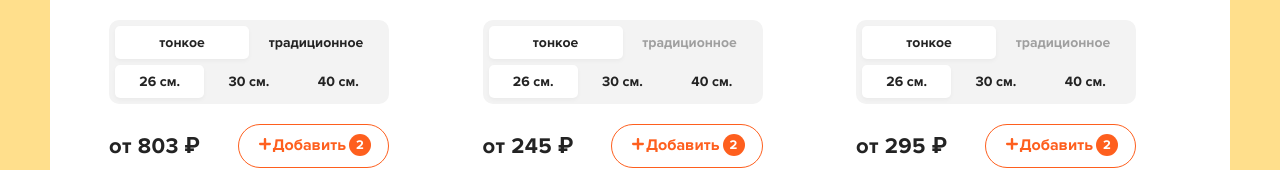
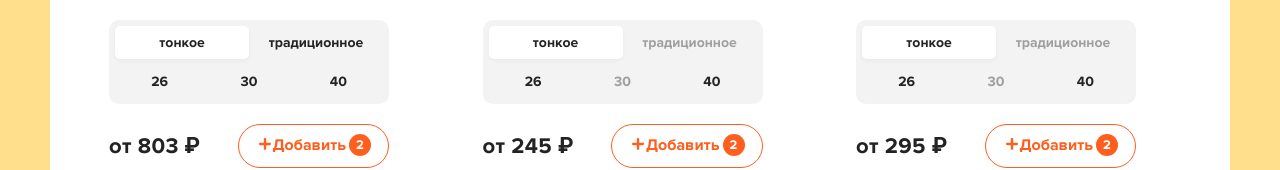
Before and after one commit to chewho/React-Pizza-App, a React (Create React App) app: page / in a window 1280 px wide. Shown: the part 592-762 px from the top of the page. Built offline with nearby package versions, Linux system fonts and the light colour scheme.

Commit message:
feat: add logic for pizza sizes

```diff
--- a/src/components/PizzaBlock.jsx
+++ b/src/components/PizzaBlock.jsx
@@ -1,12 +1,19 @@
 import React, { useState } from "react";
 import classNames from "classnames";
 
-const PizzaBlock = ({ name, imageUrl, price, types }) => {
-  const typeName = ["тонкое", "традиционное"];
+const PizzaBlock = ({ name, imageUrl, price, types, sizes }) => {
+  const availableTypes = ["тонкое", "традиционное"];
   const [activeType, setActiveType] = useState(types[0]);
+
+  const availableSizes = [26, 30, 40];
+  const [activeSize, setActiveSize] = useState(sizes[0]);
 
   const onSelectType = (index) => {
     setActiveType(index);
+  };
+
+  const onSelectSize = (index) => {
+    setActiveSize(index);
   };
 
   return (
@@ -15,7 +22,7 @@
       <h4 className="pizza-block__title">{name}</h4>
       <div className="pizza-block__selector">
         <ul>
-          {typeName.map((type, index) => (
+          {availableTypes.map((type, index) => (
             <li
               key={type}
               onClick={() => onSelectType(index)}
@@ -29,9 +36,18 @@
           ))}
         </ul>
         <ul>
-          <li className="active">26 см.</li>
-          <li>30 см.</li>
-          <li>40 см.</li>
+          {availableSizes.map((size, index) => (
+            <li
+              key={size}
+              onClick={() => onSelectSize(index)}
+              className={classNames({
+                active: activeSize === index,
+                disabled: !sizes.includes(size),
+              })}
+            >
+              {size}
+            </li>
+          ))}
         </ul>
       </div>
       <div className="pizza-block__bottom">
```
